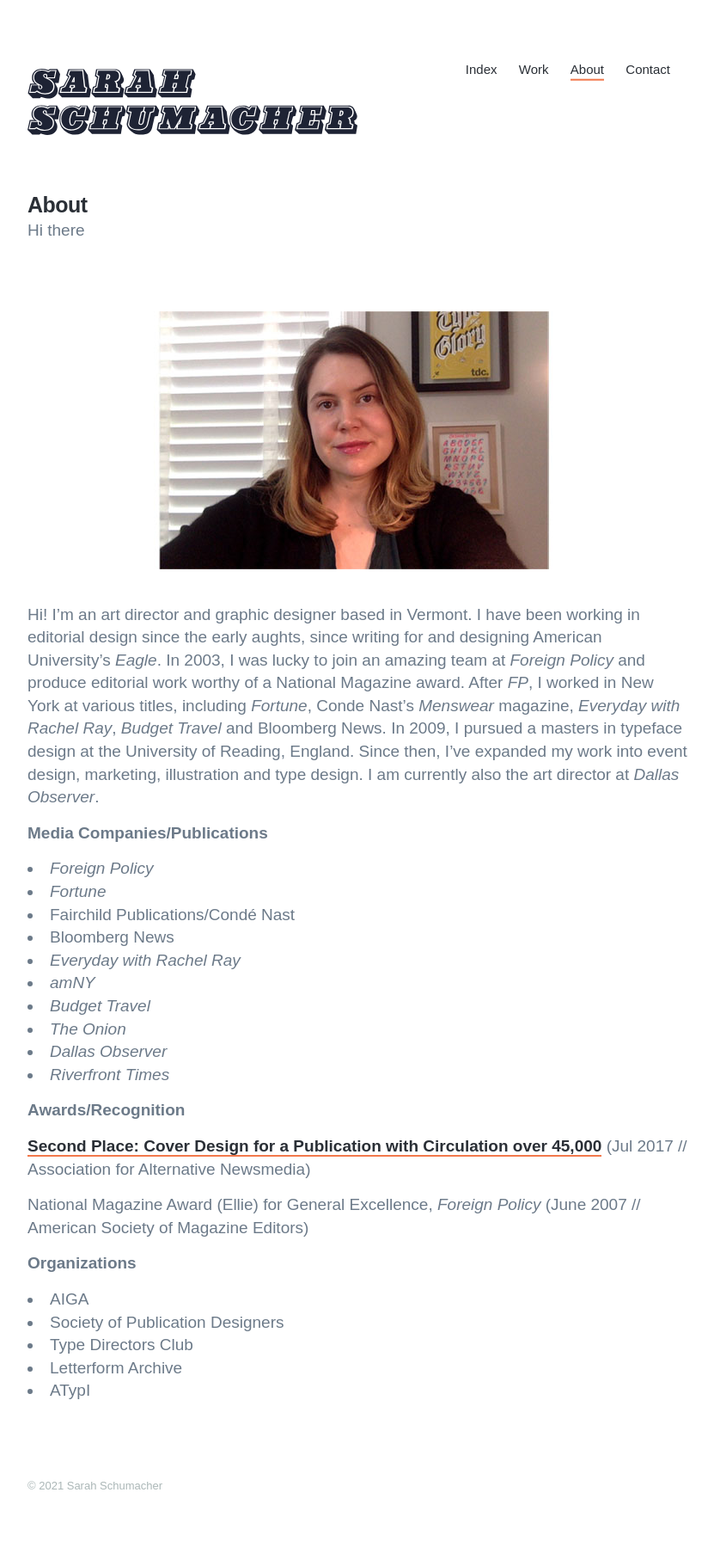
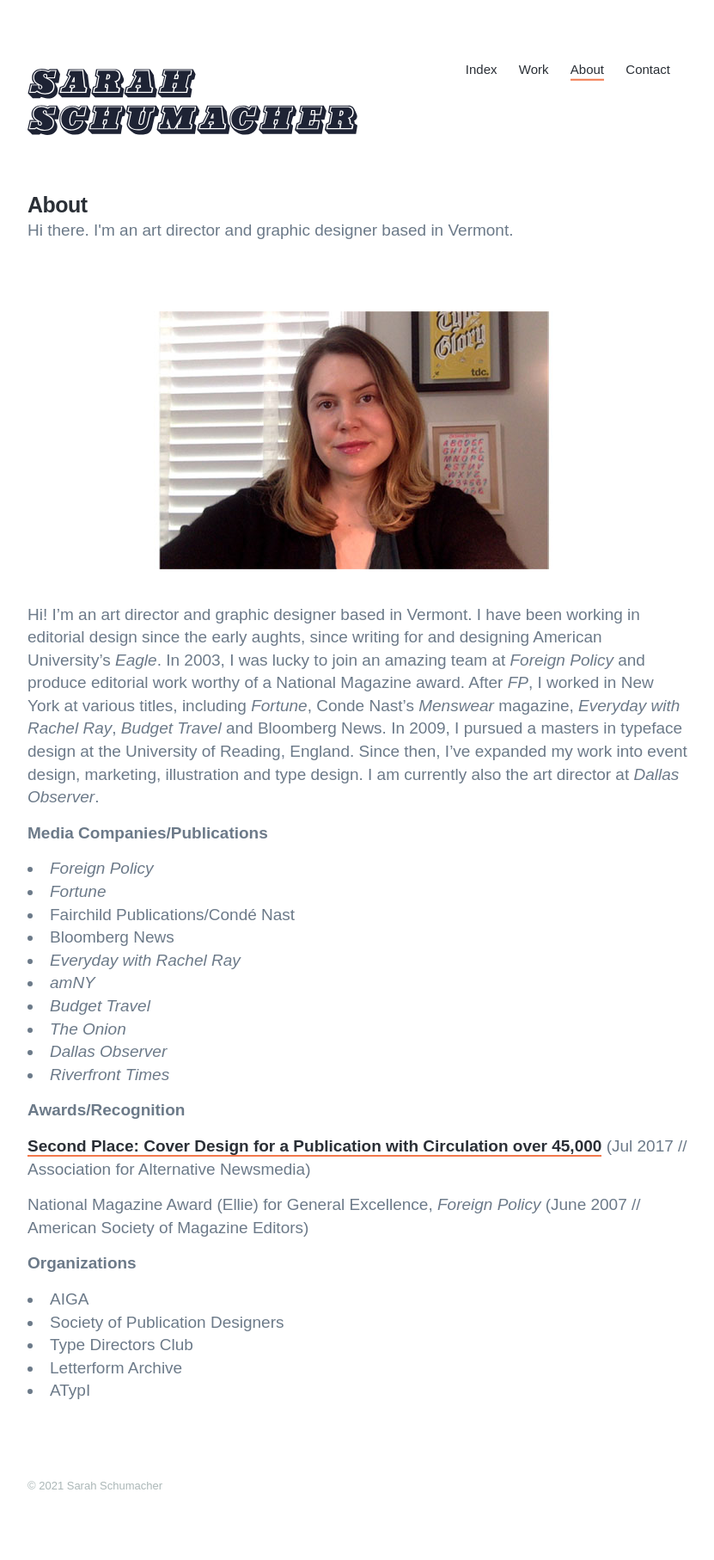
Before and after one commit to snsnsns/snsnsns.github.io, a Jekyll site: the page built from _pages/about.md, in a window 1280 px wide. Shown: the whole page at 86% size, without its empty margins (224-1055 px from the left). Built offline with Jekyll 4.4.1, drawn with Linux system fonts in a browser that asks for light colours; nearby versions of some CDN libraries; some web fonts are replaced.

Commit message:
Add files via upload

```diff
--- a/_pages/about.md
+++ b/_pages/about.md
@@ -1,6 +1,6 @@
 ---
 title: About
-subtitle: Hi there
+subtitle: Hi there. I'm an art director and graphic designer based in Vermont.
 description: I'm an art director and graphic designer based in Vermont.
 ---
 
```
